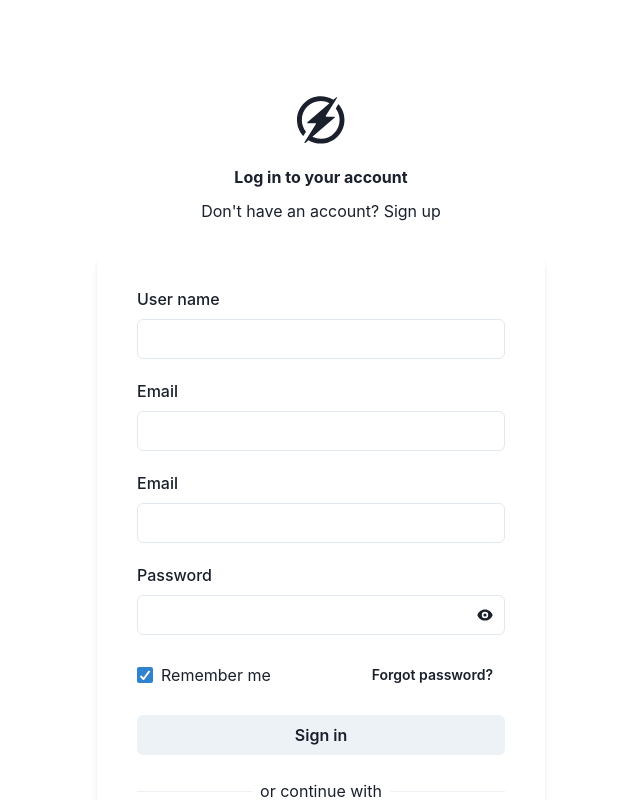
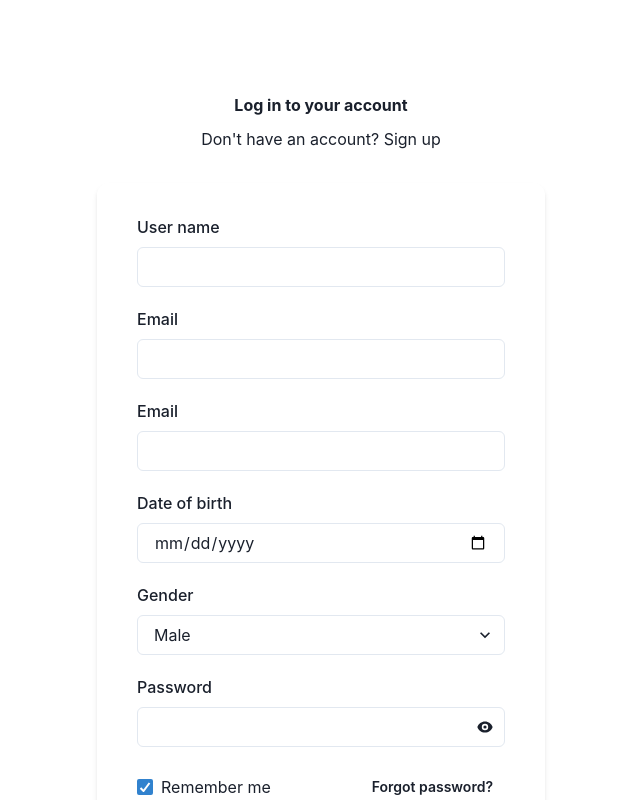
Before and after one commit to VishnuPScodes/real-time-chat-app, a React (Create React App) app in the folder front-end/: page /login in a window 1280 px wide. Shown: the top 800 px of the page, without its empty margins (319-959 px from the left). Built offline with nearby package versions, Linux system fonts and the light colour scheme.

Commit message:
updates login page-adds more input details on the form

```diff
--- a/front-end/src/pages/ChatPage/Chat.jsx
+++ b/front-end/src/pages/ChatPage/Chat.jsx
@@ -54,11 +54,11 @@ function Chat() {
     useEffect(() => {
         console.log({ we: "ewew", sid: socketRef.current.id })
         socketRef.current.on("recieved", (data) => {
-            setMessage(...myMessages, { user: 1, message: data?.message })
+            setMyMessages([...myMessages, { user: 1, message: data?.content }])
             console.log('recieved', data)
         })
     }, [socketRef.current])
-
+    // console.log('meesssage', myMessages);
     const handleSendMessage = () => {
         let datatosend = {
             content: message,
--- a/front-end/src/pages/Login/Login.jsx
+++ b/front-end/src/pages/Login/Login.jsx
@@ -1,7 +1,7 @@
 
 import React, { useState } from 'react'
 import './login.css'
-import { chakra } from '@chakra-ui/react'
+import { Select, ToastOptionProvider, chakra } from '@chakra-ui/react'
 import { Button, ButtonGroup, VisuallyHidden } from '@chakra-ui/react'
 import {
     Box,
@@ -36,6 +36,7 @@ function Login() {
     const [password, setPassword] = useState('');
     const [username, setUsername] = useState('');
     const [pic, setPic] = useState('');
+    const [date, setDate] = useState('');
     const dispatch = useDispatch();
     const navigate = useNavigate()
     const handleSubmit = () => {
@@ -79,7 +80,7 @@ function Login() {
             >
                 <Stack spacing="8">
                     <Stack spacing="6">
-                        <Logo />
+
                         <Stack
                             spacing={{
                                 base: '2',
@@ -135,6 +136,17 @@ function Login() {
                                 <FormControl>
                                     <FormLabel htmlFor="email">Email</FormLabel>
                                     <Input id="email" type="text" onChange={(e) => { setPic(e.target.value) }} />
+                                </FormControl>
+                                <FormControl>
+                                    <FormLabel htmlFor="email">Date of birth</FormLabel>
+                                    <Input id="email" type="date" onChange={(e) => { setDate(e.target.value) }} />
+                                </FormControl>
+                                <FormControl>
+                                    <FormLabel htmlFor="email">Gender</FormLabel>
+                                    <Select>
+                                        <option value='option1'>Male</option>
+                                        <option value='option2'>Female</option>
+                                    </Select>
                                 </FormControl>
                                 <PasswordField onChange={(e) => { setPic(e.target.value) }} />
                             </Stack>
```
Also changed, not shown: 1 other file (tests, documents, lock files or other folders).
